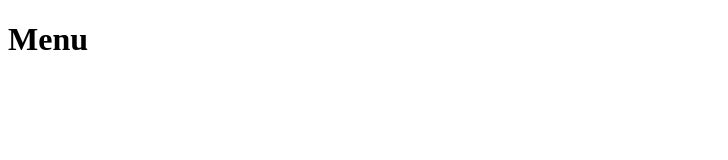
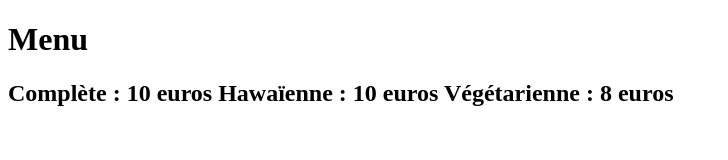
Before and after one commit to Elizabeth-cc/sharezza-, a plain HTML site: page index.html in a window 1280 px wide. Shown: the whole page, without its empty margins (0-728 px from the left). Drawn offline with Linux system fonts and the light colour scheme.

Commit message:
Ajout de h2
Description des pizzas disponibles

```diff
--- a/index.html
+++ b/index.html
@@ -8,5 +8,12 @@
     <h1>
       Menu
     </h1>
+
+    <h2>
+      Complète  : 10 euros
+      Hawaïenne : 10 euros
+      Végétarienne : 8 euros
+    </h2>
+
   </body>
 </html>
```
